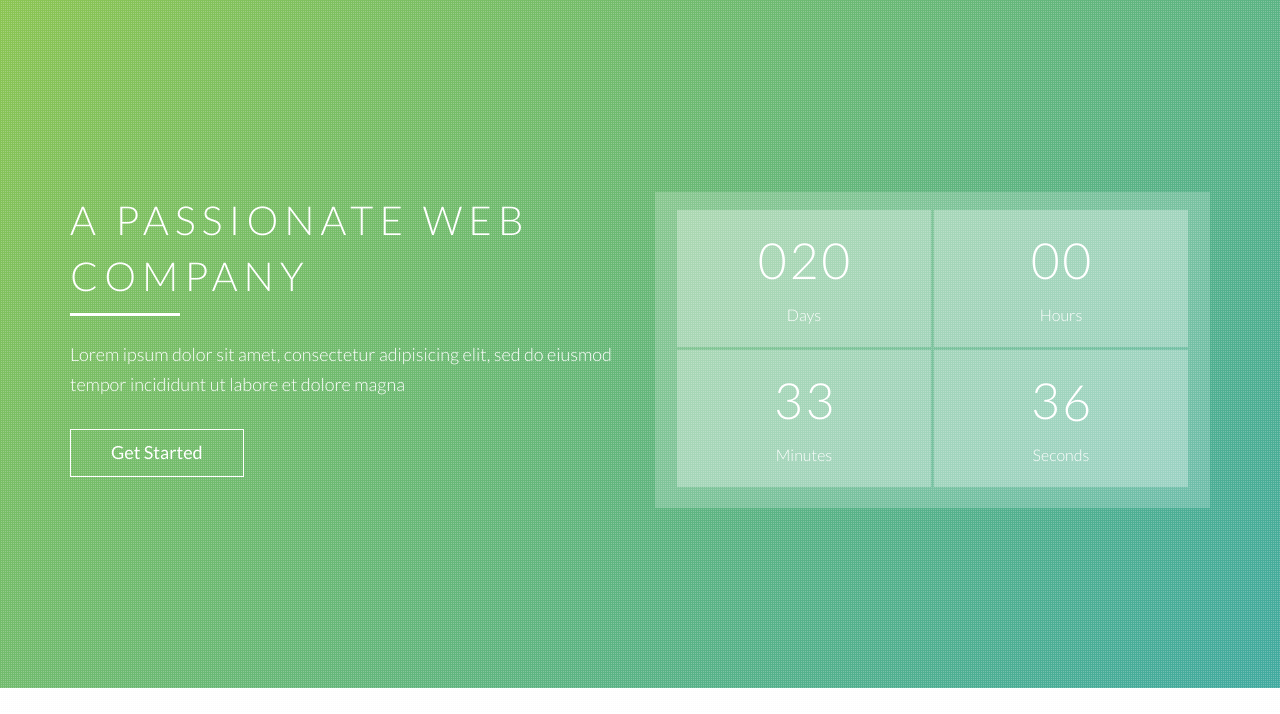
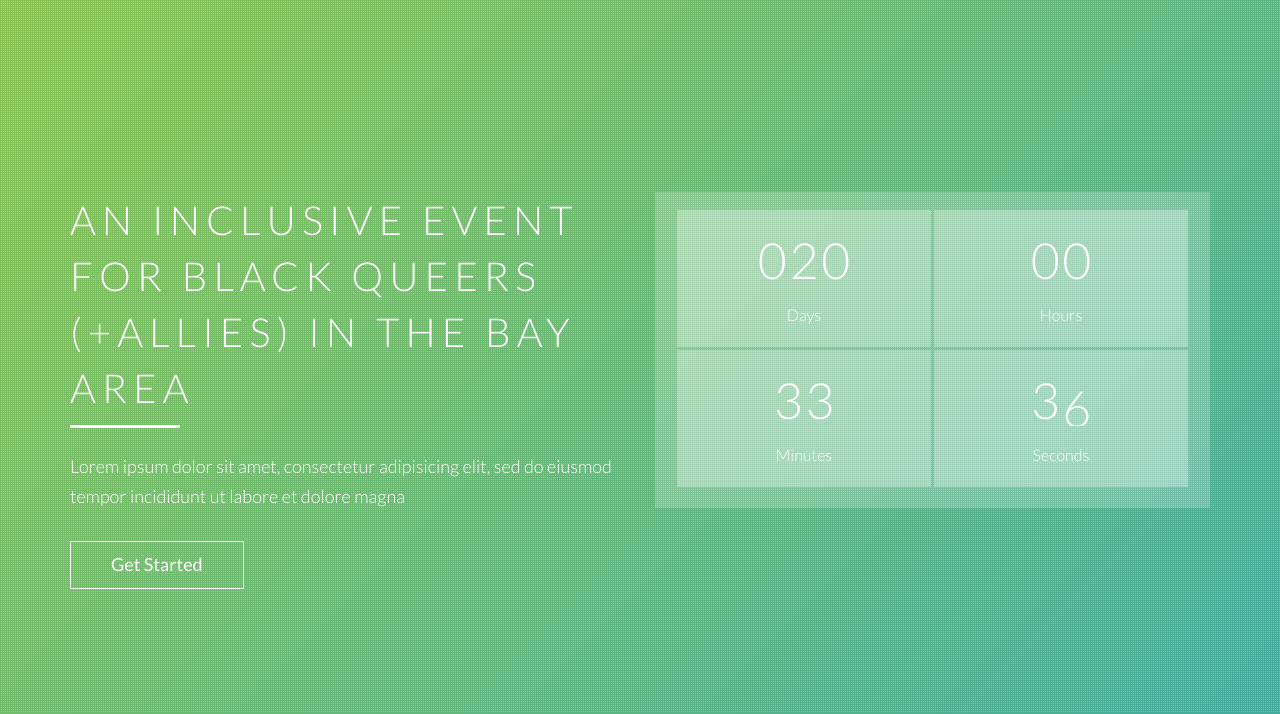
Before and after one commit to tmikell/blackqueersintech, a plain HTML site: page index.html in a window 1280 px wide. Shown: the part 88-802 px from the top of the page. Drawn offline with nearby package versions, Linux system fonts and the light colour scheme; some packages are replaced by stand-ins of ours; files whose address does not match are found by name.

Commit message:
Update index.html

```diff
--- a/index.html
+++ b/index.html
@@ -3,7 +3,7 @@
     <head>
         <meta charset="utf-8">
         <meta http-equiv="X-UA-Compatible" content="IE=edge">
-        <title>Notes </title>
+        <title>BlackQueersInTech </title>
         <meta name="description" content="">
         <meta name="viewport" content="width=device-width, initial-scale=1">
 
@@ -71,7 +71,7 @@
 	            <div class="row">
 	                <div class="col-md-6">
 	                    <div class="block">
-	                        <h1 class="wow fadeInDown">A passionate web company</h1>
+	                        <h1 class="wow fadeInDown">An inclusive event for Black Queers (+Allies) in the Bay Area</h1>
 	                        <p class="wow fadeInDown" data-wow-delay="0.3s">Lorem ipsum dolor sit amet, consectetur adipisicing elit, sed do eiusmod tempor incididunt ut labore et dolore magna</p>
 	                        <div class="wow fadeInDown" data-wow-delay="0.3s">
 	                        	<a class="btn btn-default btn-home" href="#about" role="button">Get Started</a>
```
